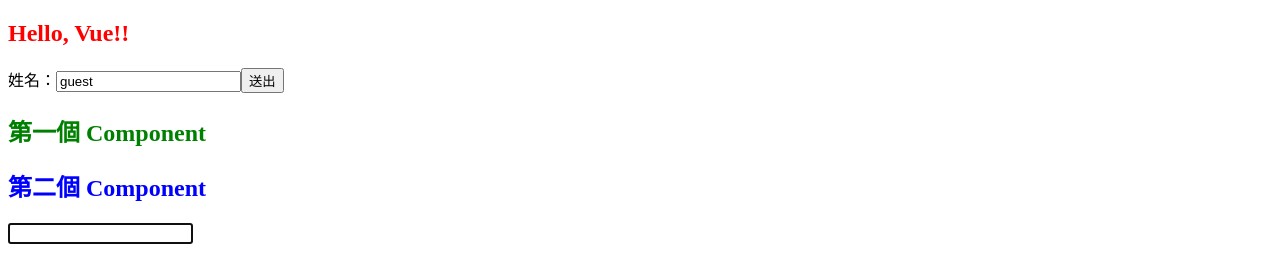
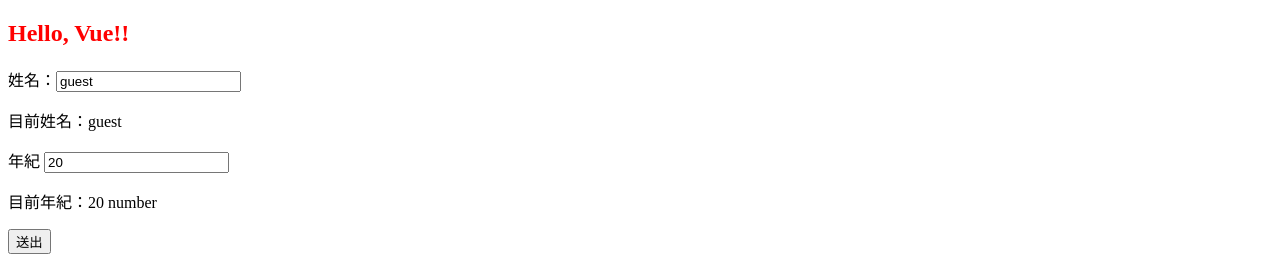
Before and after one commit to HsiaoHungWang/vue-ojtm, a Vue app: page / in a window 1280 px wide. Shown: the top 263 px of the page. Built offline with nearby package versions, Linux system fonts and the light colour scheme.

Commit message:
v-model 修飾符說明

```diff
--- a/src/components/EeventBinding.vue
+++ b/src/components/EeventBinding.vue
@@ -3,9 +3,10 @@
 
 
 const userName = ref('guest');
+const age = ref(20);
 
 const submitHandler = () => {
-    if (userName.value.trim().length === 0) {
+    if (userName.value.length === 0) {
         alert(`請先輸入 ${userName.value}`);
         return;
     }
@@ -29,7 +30,13 @@
     <div>
         <form action="/do" v-on:submit.prevent="submitHandler">
             <label for="name">姓名：</label>
-            <input type="text" name="name" v-model="userName" />
+
+            <input type="text" name="name" v-model.lazy.trim="userName" />
+            <p>目前姓名：{{ userName }}</p>
+            <label for="age">年紀
+                <input v-model.number="age" name="age" />
+            </label>
+            <p>目前年紀：{{ age }} {{ typeof age }}</p>
 
             <button type="submit">送出</button>
         </form>
```
